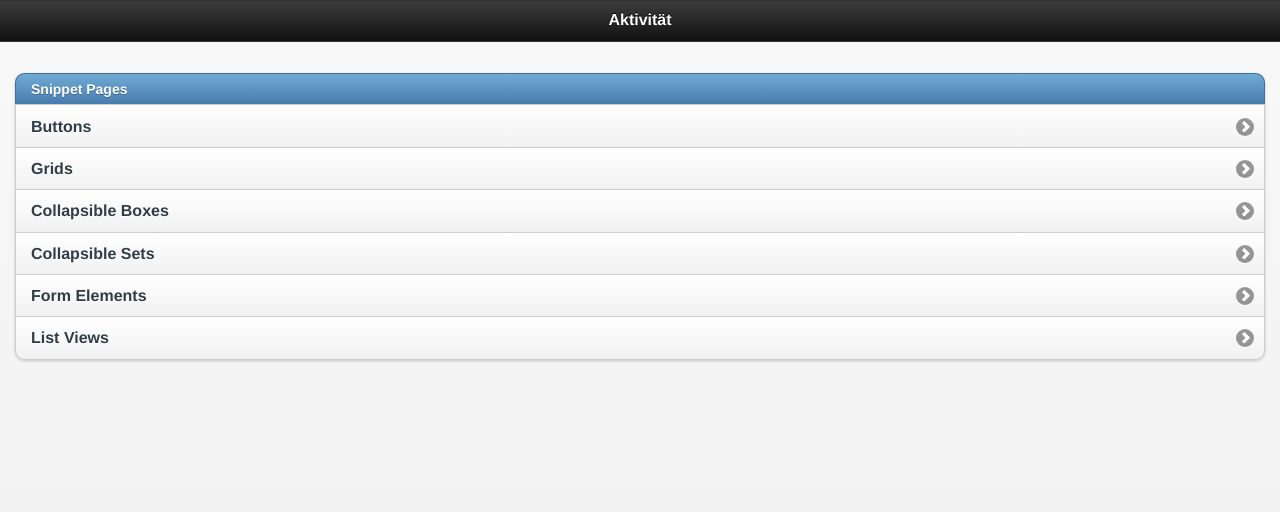
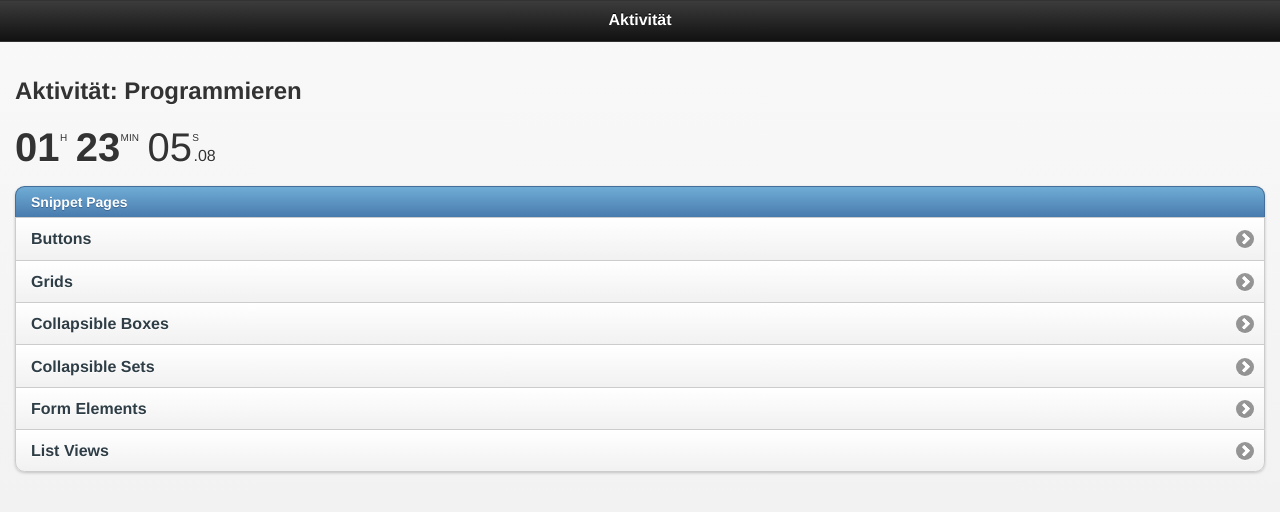
Before and after one commit to mrtnbroder/jqmobile-activity-tracker, a plain HTML site: page index.html in a window 1280 px wide. Drawn offline with Linux system fonts and the light colour scheme.

Commit message:
time counter created

```diff
--- a/css/custom.css
+++ b/css/custom.css
@@ -2,3 +2,22 @@
 	jQuery Mobile Boilerplate
 	css/custom.css
 */
+
+ .activity_hours, .activity_minutes, .activity_seconds {
+ 	font-size: 40px;
+ }
+ .activity_hours_label, .activity_minutes_label, .activity_seconds_label {
+ 	position: relative;
+ 	font-size: 10px;
+	top: -20px;
+	left: -4px;
+ }
+
+ .activity_hours, .activity_minutes {
+ 	font-weight: bold;
+ }
+
+ .activity_milliseconds {
+ 	position: relative;
+ 	left: -14px;
+ }
--- a/index.html
+++ b/index.html
@@ -39,6 +39,17 @@
 
 		<div data-role="content">
 
+			<h2>Aktivität: Programmieren</h2>
+			<script>
+
+			</script>
+			<span class="activity_hours">60</span>
+			<span class="activity_hours_label">H</span>
+			<span class="activity_minutes">00</span>
+			<span class="activity_minutes_label">MIN</span>
+			<span class="activity_seconds">00</span>
+			<span class="activity_seconds_label">S</span>
+			<span class="activity_milliseconds">.<span>00</span></span>
 			<ul data-role="listview" data-inset="true" data-theme="c" data-dividertheme="b">
 				<li data-role="list-divider">Snippet Pages</li>
 				<li><a href="buttons.html">Buttons</a></li>
--- a/js/application.js
+++ b/js/application.js
@@ -3,5 +3,30 @@
 	application.js
 */
 $(document).on("pageinit", function(event){
-	// custom code goes here
+
+	var activity_start = new Date() - 4980000;  // some date
+
+	function parseTime($num)
+	{
+		if($num < 10) return '0' + $num;
+		return $num;
+	}
+
+	(function(){
+		var activity_now = new Date();
+		var activity_time = Math.abs(activity_now - activity_start);
+
+		activity_hours = parseTime(parseInt(activity_time/(1000*60*60))%24);
+		activity_minutes = parseTime(parseInt(activity_time/(1000*60))%60);
+		activity_seconds = parseTime(parseInt(activity_time/1000)%60);
+		activity_milliseconds = parseTime(parseInt(activity_time/10)%60);
+
+		$('.activity_hours').text(activity_hours);
+		$('.activity_minutes').text(activity_minutes);
+		$('.activity_seconds').text(activity_seconds);
+		$('.activity_milliseconds span').text(activity_milliseconds);
+		// console.log(activity_hours + ' ' + activity_minutes + ' ' + activity_seconds + ' ' + activity_milliseconds);
+		setTimeout(arguments.callee, 10);
+	})();
+
 });
```
